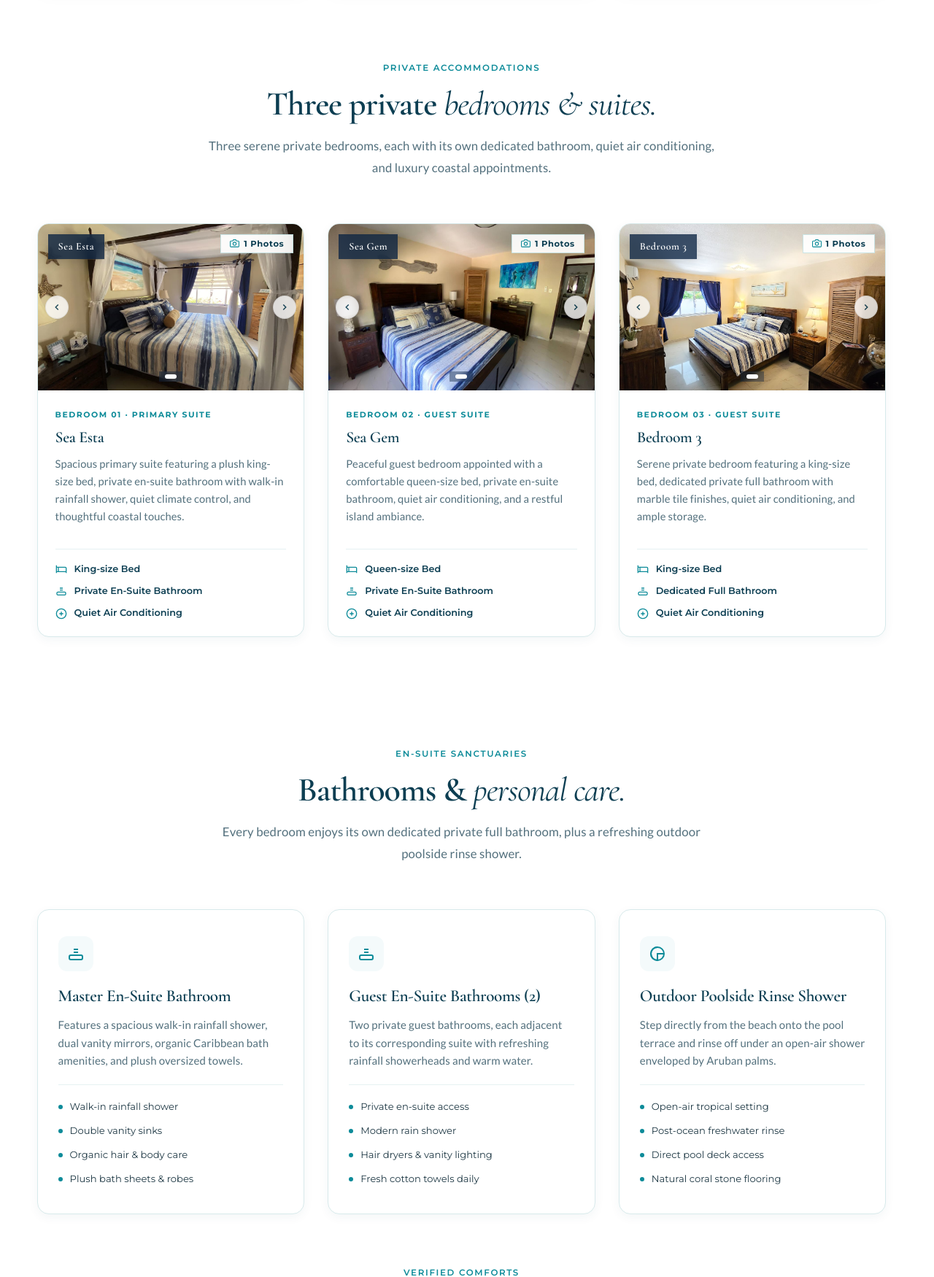
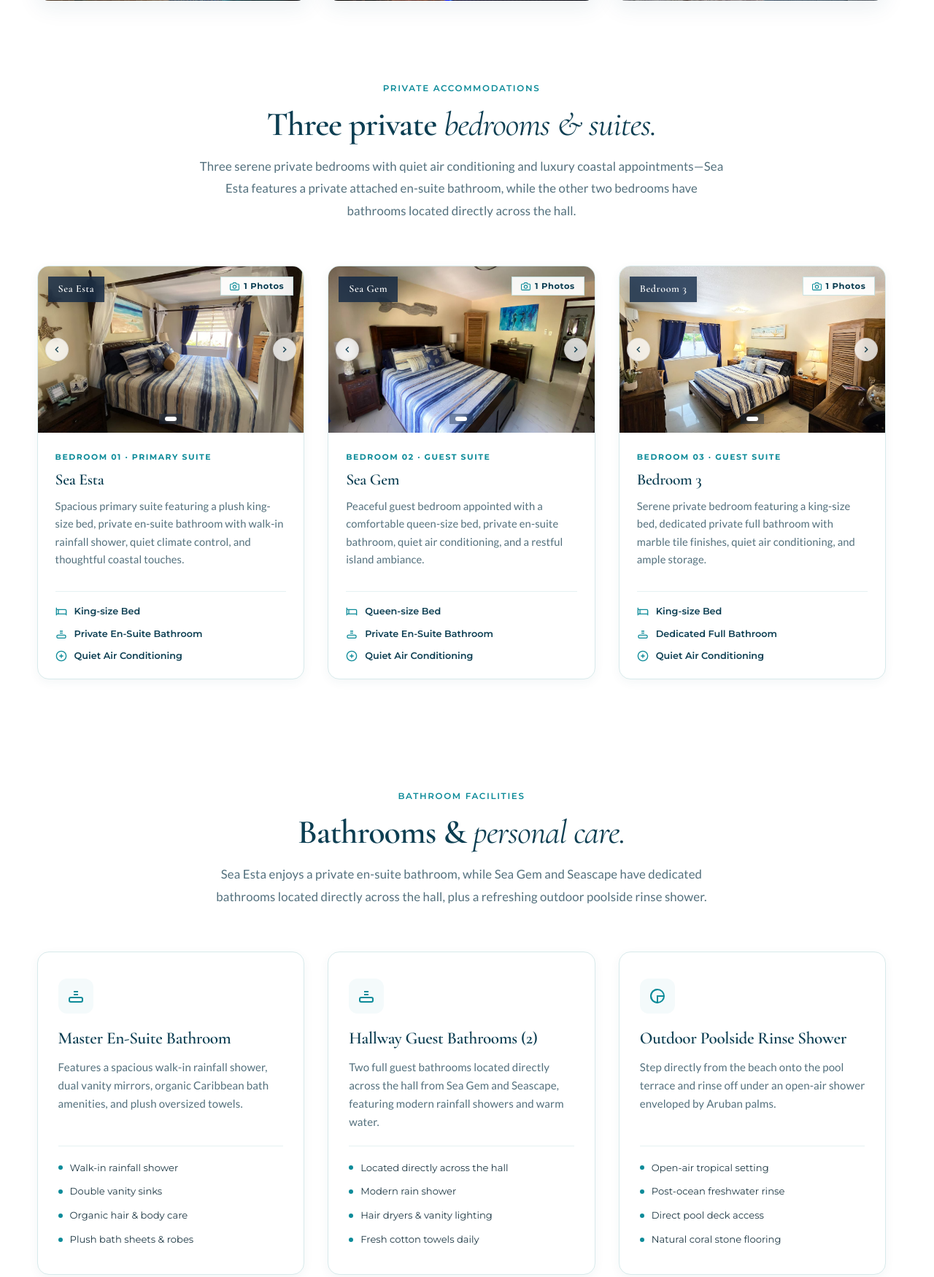
Before and after one commit to riya-s-26/LOVE_SHACK-, a PHP site: page /LOVE-SHACK/property.php in a window 1280 px wide. Shown: the part 2334-4084 px from the top of the page at 73% size. Run offline with PHP 8.4, Linux system fonts and the light colour scheme; data comes from the database, SQL or seed files in the repository.

Commit message:
name added

```diff
--- a/includes/functions.php
+++ b/includes/functions.php
@@ -132,32 +132,32 @@ function get_rooms(int $propertyId = 1): array {
         [
             'name' => 'Sea Gem',
             'suite_type' => 'BEDROOM 02',
-            'description' => 'Peaceful guest bedroom appointed with a comfortable queen-size bed, private en-suite bathroom, quiet air conditioning, and a restful island ambiance.',
+            'description' => 'Peaceful guest bedroom appointed with a comfortable queen-size bed, bathroom located directly across the hall, quiet air conditioning, and a restful island ambiance.',
             'bed_configuration' => 'Queen-size Bed',
-            'bathroom_details' => 'Private En-Suite Bathroom',
+            'bathroom_details' => 'Bathroom Located Directly Across the Hall',
             'feature_3' => 'Quiet Air Conditioning',
             'image_url' => 'assets/images/rooms/sea-gem-1.jpg',
             'photos' => [
                 ['url' => 'assets/images/rooms/sea-gem-1.jpg', 'caption' => 'Sea Gem — Queen Bedroom Suite at The Love Shack Aruba'],
-                ['url' => 'assets/images/rooms/sea-gem-2.jpg', 'caption' => 'Sea Gem — Dedicated Private Bathroom'],
+                ['url' => 'assets/images/rooms/sea-gem-2.jpg', 'caption' => 'Sea Gem — Bathroom Located Directly Across the Hall'],
                 ['url' => 'assets/images/rooms/sea-gem-3.jpg', 'caption' => 'Sea Gem — Bedroom Window and Coastal Dresser'],
                 ['url' => 'assets/images/rooms/sea-gem-4.jpg', 'caption' => 'Sea Gem — Room Perspective and Island Styling'],
                 ['url' => 'assets/images/rooms/sea-gem-5.jpg', 'caption' => 'Sea Gem — Restful Island Atmosphere'],
             ],
         ],
         [
-            'name' => 'Bedroom 3',
+            'name' => 'Seascape',
             'suite_type' => 'BEDROOM 03',
-            'description' => 'Serene private bedroom featuring a king-size bed, dedicated private full bathroom with marble tile finishes, quiet air conditioning, and ample storage.',
+            'description' => 'Serene private bedroom featuring a king-size bed, bathroom located directly across the hall with marble tile finishes, quiet air conditioning, and ample storage.',
             'bed_configuration' => 'King-size Bed',
-            'bathroom_details' => 'Dedicated Full Bathroom',
+            'bathroom_details' => 'Bathroom Located Directly Across the Hall',
             'feature_3' => 'Marble Tile Finishes',
             'image_url' => 'assets/images/rooms/bedroom-3-1.jpg',
             'photos' => [
-                ['url' => 'assets/images/rooms/bedroom-3-1.jpg', 'caption' => 'Bedroom 3 — King Bedroom at The Love Shack Aruba'],
-                ['url' => 'assets/images/rooms/bedroom-3-2.jpg', 'caption' => 'Bedroom 3 — Spacious Bathroom with Marble Tile'],
-                ['url' => 'assets/images/rooms/bedroom-3-3.jpg', 'caption' => 'Bedroom 3 — Window Light and Interior Space'],
-                ['url' => 'assets/images/rooms/bedroom-3-4.jpg', 'caption' => 'Bedroom 3 — Dresser Storage and Accents'],
+                ['url' => 'assets/images/rooms/bedroom-3-1.jpg', 'caption' => 'Seascape — King Bedroom at The Love Shack Aruba'],
+                ['url' => 'assets/images/rooms/bedroom-3-2.jpg', 'caption' => 'Seascape — Spacious Bathroom with Marble Tile'],
+                ['url' => 'assets/images/rooms/bedroom-3-3.jpg', 'caption' => 'Seascape — Window Light and Interior Space'],
+                ['url' => 'assets/images/rooms/bedroom-3-4.jpg', 'caption' => 'Seascape — Dresser Storage and Accents'],
             ],
         ],
     ];
@@ -241,7 +241,7 @@ function get_amenities_grouped(int $propertyId = 1): array {
             ['name' => 'Air Conditioning', 'description' => 'Independent climate control in all bedrooms and living areas'],
             ['name' => 'Fully Equipped Kitchen', 'description' => 'Gas cooking range, stainless refrigerator, microwave, and cookware'],
             ['name' => 'Free Private Parking', 'description' => 'Secure gated on-premise parking for up to 2 vehicles'],
-            ['name' => '3 Private En-Suite Bathrooms', 'description' => 'Dedicated bathroom for every bedroom with hot water'],
+            ['name' => '3 Private Bathrooms', 'description' => '1 attached master en-suite and 2 full bathrooms located directly across the hall'],
             ['name' => 'Outdoor Rain Shower', 'description' => 'Rinse off under warm Caribbean trade winds after beach dips'],
             ['name' => 'Covered Dining Lanai', 'description' => 'Shaded veranda dining table and lounge seating'],
             ['name' => 'Complimentary Beach Gear', 'description' => 'Beach chairs, beach towels, cooler, and snorkel sets'],
--- a/property.php
+++ b/property.php
@@ -8,7 +8,7 @@ declare(strict_types=1);
 
 $activePage = 'property';
 $pageTitle = 'The Property & Rooms | The Love Shack Aruba';
-$pageDescription = 'Discover the spaces, rooms, private freshwater swimming pool, and luxury amenities at The Love Shack in Savaneta, Aruba. 3 en-suite bedrooms, sleeps 6 guests.';
+$pageDescription = 'Discover the spaces, rooms, private freshwater swimming pool, and luxury amenities at The Love Shack in Savaneta, Aruba. 3 private bedrooms, sleeps 6 guests.';
 
 require_once __DIR__ . '/includes/header.php';
 
@@ -57,7 +57,7 @@ $amenitiesGrouped = get_amenities_grouped((int)($property['id'] ?? 1));
         </div>
         <div class="spec-item">
           <strong><?= (int)($property['bathrooms'] ?? 3) ?> Bathrooms</strong>
-          <span>Private En-Suite Baths</span>
+          <span>1 En-Suite &amp; 2 Across Hall</span>
         </div>
         <div class="spec-item">
           <strong><?= (int)($property['max_guests'] ?? 6) ?> Guests</strong>
@@ -148,7 +148,7 @@ $amenitiesGrouped = get_amenities_grouped((int)($property['id'] ?? 1));
       <div class="section-header center">
         <span class="eyebrow center">PRIVATE ACCOMMODATIONS</span>
         <h2>Three private <em>bedrooms &amp; suites.</em></h2>
-        <p>Three serene private bedrooms, each with its own dedicated bathroom, quiet air conditioning, and luxury coastal appointments.</p>
+        <p>Three serene private bedrooms with quiet air conditioning and luxury coastal appointments—Sea Esta features a private attached en-suite bathroom, while the other two bedrooms have bathrooms located directly across the hall.</p>
       </div>
 
       <div class="rooms-grid">
@@ -210,7 +210,7 @@ $amenitiesGrouped = get_amenities_grouped((int)($property['id'] ?? 1));
                 <?php endif; ?>
                 <li>
                   <svg viewBox="0 0 24 24" fill="none" stroke="currentColor" stroke-width="2"><path d="M9 6h6M9 10h6M5 14h14a2 2 0 0 1 2 2v2a2 2 0 0 1-2 2H5a2 2 0 0 1-2-2v-2a2 2 0 0 1 2-2z"></path></svg>
-                  <span><?= htmlspecialchars($room['bathroom_details'] ?? 'Private En-Suite Bathroom') ?></span>
+                  <span><?= htmlspecialchars($room['bathroom_details'] ?? 'Dedicated Full Bathroom') ?></span>
                 </li>
                 <li>
                   <svg viewBox="0 0 24 24" fill="none" stroke="currentColor" stroke-width="2"><circle cx="12" cy="12" r="10"></circle><path d="M8 12h8M12 8v8"></path></svg>
@@ -228,9 +228,9 @@ $amenitiesGrouped = get_amenities_grouped((int)($property['id'] ?? 1));
          ==================================================================== -->
     <section class="bathrooms-section wrap" id="bathrooms" aria-label="Bathrooms and Facilities">
       <div class="section-header center">
-        <span class="eyebrow center">EN-SUITE SANCTUARIES</span>
+        <span class="eyebrow center">BATHROOM FACILITIES</span>
         <h2>Bathrooms & <em>personal care.</em></h2>
-        <p>Every bedroom enjoys its own dedicated private full bathroom, plus a refreshing outdoor poolside rinse shower.</p>
+        <p>Sea Esta enjoys a private en-suite bathroom, while Sea Gem and Seascape have dedicated bathrooms located directly across the hall, plus a refreshing outdoor poolside rinse shower.</p>
       </div>
 
       <div class="bathrooms-grid">
@@ -252,10 +252,10 @@ $amenitiesGrouped = get_amenities_grouped((int)($property['id'] ?? 1));
           <div class="bath-icon-box">
             <svg viewBox="0 0 24 24" fill="none" stroke="currentColor" stroke-width="2"><path d="M9 6h6M9 10h6M5 14h14a2 2 0 0 1 2 2v2a2 2 0 0 1-2 2H5a2 2 0 0 1-2-2v-2a2 2 0 0 1 2-2z"></path></svg>
           </div>
-          <h3>Guest En-Suite Bathrooms (2)</h3>
-          <p>Two private guest bathrooms, each adjacent to its corresponding suite with refreshing rainfall showerheads and warm water.</p>
+          <h3>Hallway Guest Bathrooms (2)</h3>
+          <p>Two full guest bathrooms located directly across the hall from Sea Gem and Seascape, featuring modern rainfall showers and warm water.</p>
           <ul class="bath-feature-list">
-            <li>Private en-suite access</li>
+            <li>Located directly across the hall</li>
             <li>Modern rain shower</li>
             <li>Hair dryers & vanity lighting</li>
             <li>Fresh cotton towels daily</li>
```
Also changed, not shown: property.html (+18 -18 lines).
